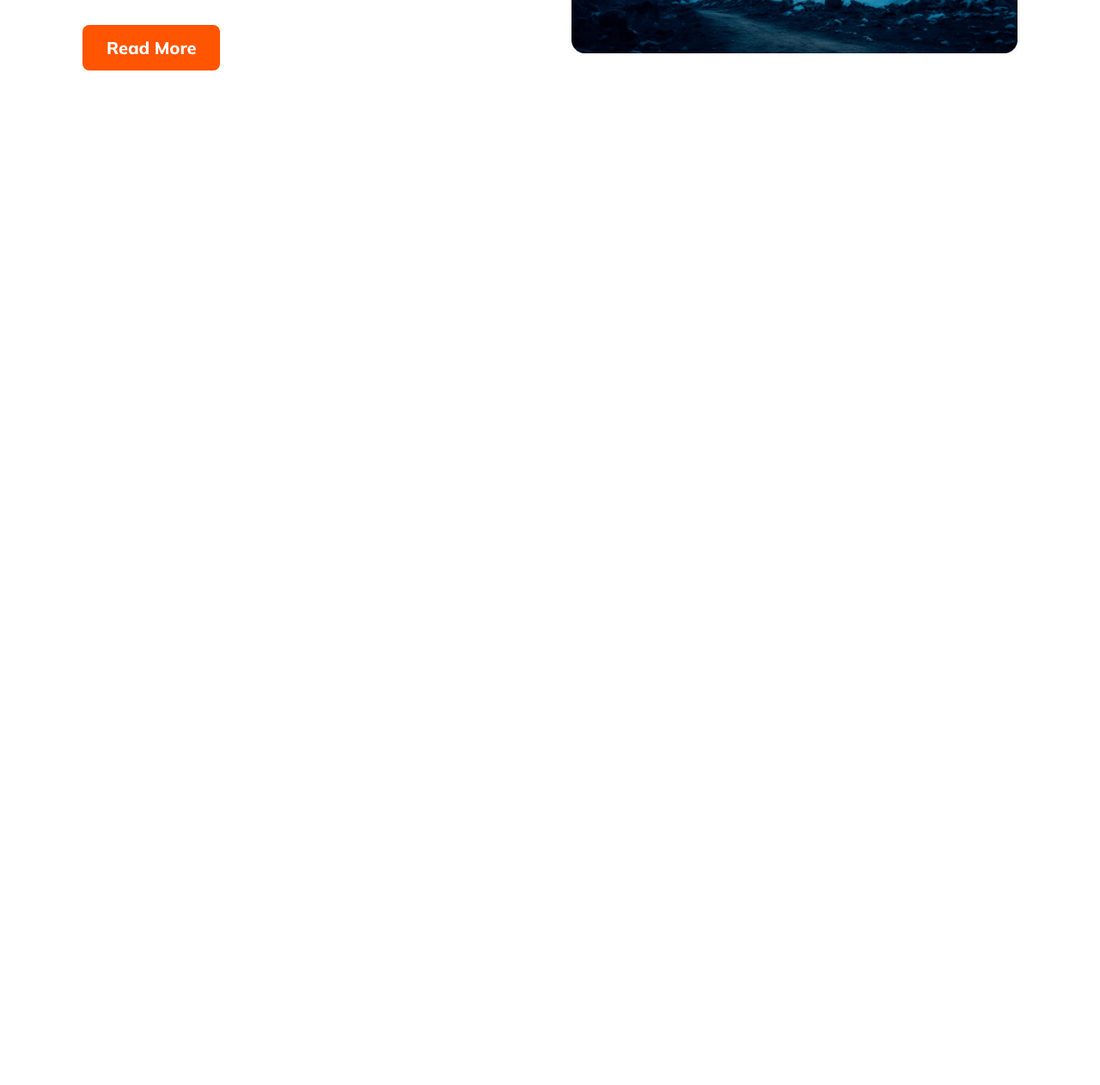
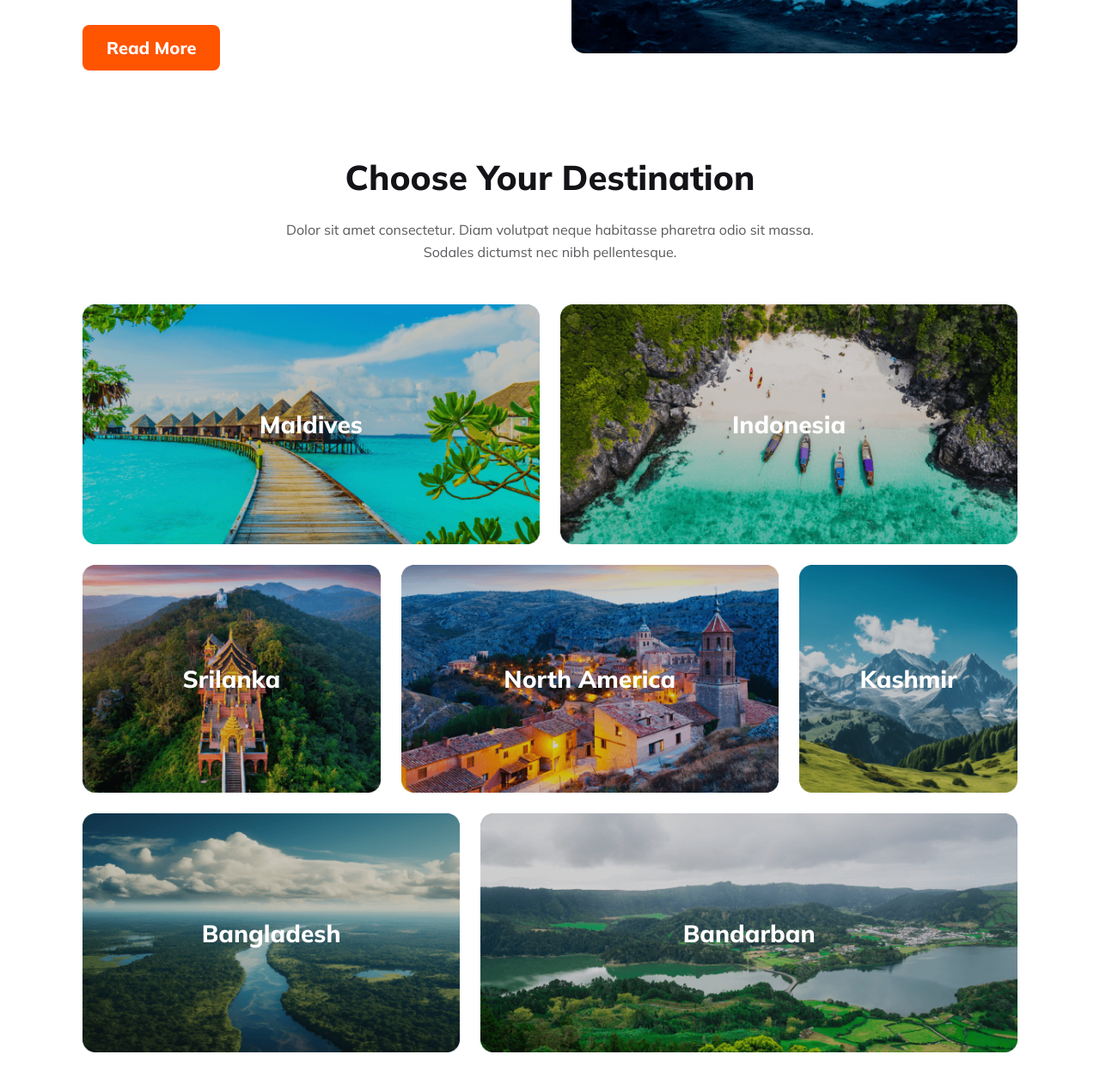
Before and after one commit to jahid-sourav/second-assignment-programming-hero, a plain HTML site: page index.html in a window 1280 px wide. Shown: the part 1157-2419 px from the top of the page at 86% size. Before the commit the page ends 1339 px from the top, so only its background shows below. Drawn offline with Linux system fonts and the light colour scheme.

Commit message:
Choose Destination Section Completed

```diff
--- a/assets/styles/style.css
+++ b/assets/styles/style.css
@@ -157,6 +157,9 @@ body{
 .mb-32{
     margin-bottom: 32px;
 }
+.mb-48{
+    margin-bottom: 48px;
+}
 /* Margin Ends Here */
 
 /* Buttons Starts Here */
@@ -269,3 +272,49 @@ body{
     background-color: #424247;
 }
 /* Popular Tours Ends Here */
+
+/* Choose Destination Starts Here */
+.choose-destination-subheading{
+    max-width: 643px;
+    margin-left: auto;
+    margin-right: auto;
+}
+.choose-destination{
+    display: grid;
+    grid-template-columns: repeat(12, 1fr);
+    grid-gap: 24px;
+}
+.first-destination{
+    grid-column: 1 / 7;
+}
+.second-destination{
+    grid-column: 7 / -1;
+}
+.third-destination{
+    grid-column: 1 / 5;
+}
+.forth-destination{
+    grid-column: 5 / 10;
+}
+.fifth-destination{
+    grid-column: 10 / -1;
+}
+.sixth-destination{
+    grid-column: 1 / 6;
+}
+.seventh-destination{
+    grid-column: 6 / -1;
+}
+.choose-destination-card{
+    position: relative;
+}
+.choose-destination-card h5{
+    position: absolute;
+    top: 50%;
+    left: 50%;
+    transform: translate(-50%, -50%);
+    color: #FFF;
+    font-size: 28px;
+    font-weight: 800;
+}
+/* Choose Destination Ends Here */
--- a/index.html
+++ b/index.html
@@ -125,6 +125,47 @@
             </div>
         </section>
         <!-- Popular Tours Ends Here -->
+
+        <!-- Choose Destination Starts Here -->
+        <section class="section-gap">
+            <div class="container">
+                <h3 class="heading mb-24 text-center">Choose Your Destination</h3>
+                <p class="normal-text mb-48 text-center choose-destination-subheading">
+                    Dolor sit amet consectetur. Diam volutpat neque habitasse pharetra odio sit massa. Sodales dictumst nec nibh pellentesque.
+                </p>
+                <div class="choose-destination">
+                    <div class="choose-destination-card first-destination">
+                        <img src="assets/images/destination/01.png" alt="Image" class="img-fluid">
+                        <h5>Maldives</h5>
+                    </div>
+                    <div class="choose-destination-card second-destination">
+                        <img src="assets/images/destination/02.png" alt="Image" class="img-fluid">
+                        <h5>Indonesia</h5>
+                    </div>
+                    <div class="choose-destination-card third-destination">
+                        <img src="assets/images/destination/03.png" alt="Image" class="img-fluid">
+                        <h5>Srilanka</h5>
+                    </div>
+                    <div class="choose-destination-card forth-destination">
+                        <img src="assets/images/destination/04.png" alt="Image" class="img-fluid">
+                        <h5>North America</h5>
+                    </div>
+                    <div class="choose-destination-card fifth-destination">
+                        <img src="assets/images/destination/05.png" alt="Image" class="img-fluid">
+                        <h5>Kashmir</h5>
+                    </div>
+                    <div class="choose-destination-card sixth-destination">
+                        <img src="assets/images/destination/06.png" alt="Image" class="img-fluid">
+                        <h5>Bangladesh</h5>
+                    </div>
+                    <div class="choose-destination-card seventh-destination">
+                        <img src="assets/images/destination/07.png" alt="Image" class="img-fluid">
+                        <h5>Bandarban</h5>
+                    </div>
+                </div>
+            </div>
+        </section>
+        <!-- Choose Destination Ends Here -->
     </main>
 </body>
 </html>
```
Also changed, not shown: assets/images/destination/01.png (added), assets/images/destination/02.png (added), assets/images/destination/03.png (added), assets/images/destination/04.png (added), assets/images/destination/05.png (added), assets/images/destination/06.png (added), assets/images/destination/07.png (added).
